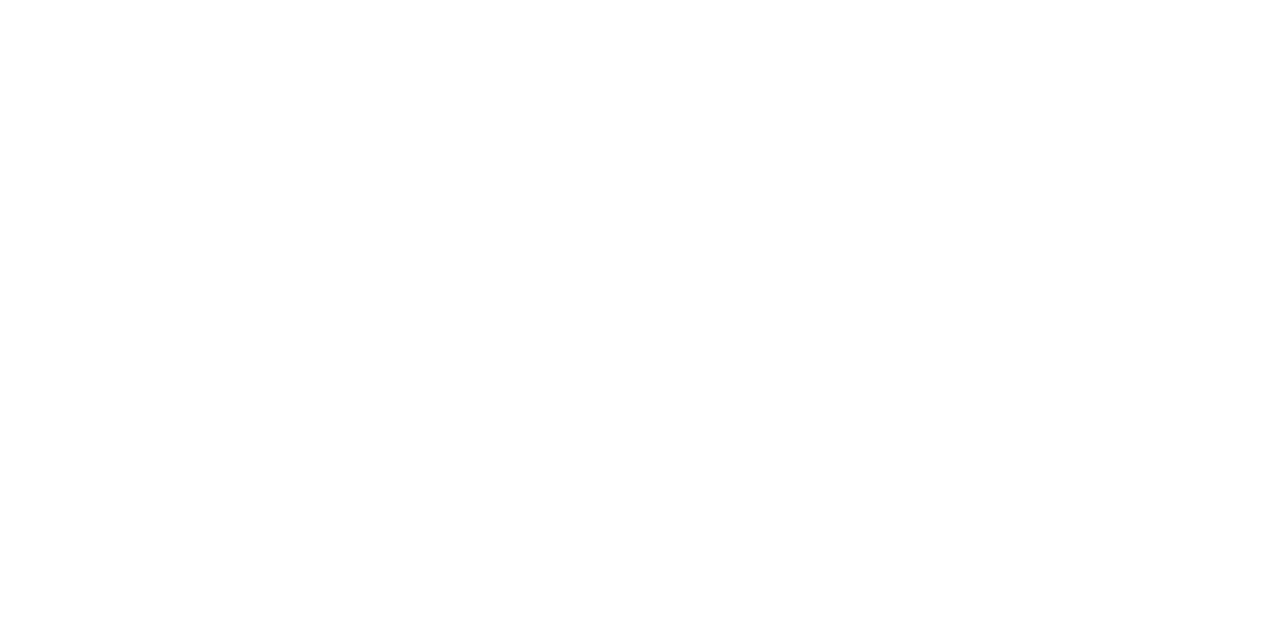
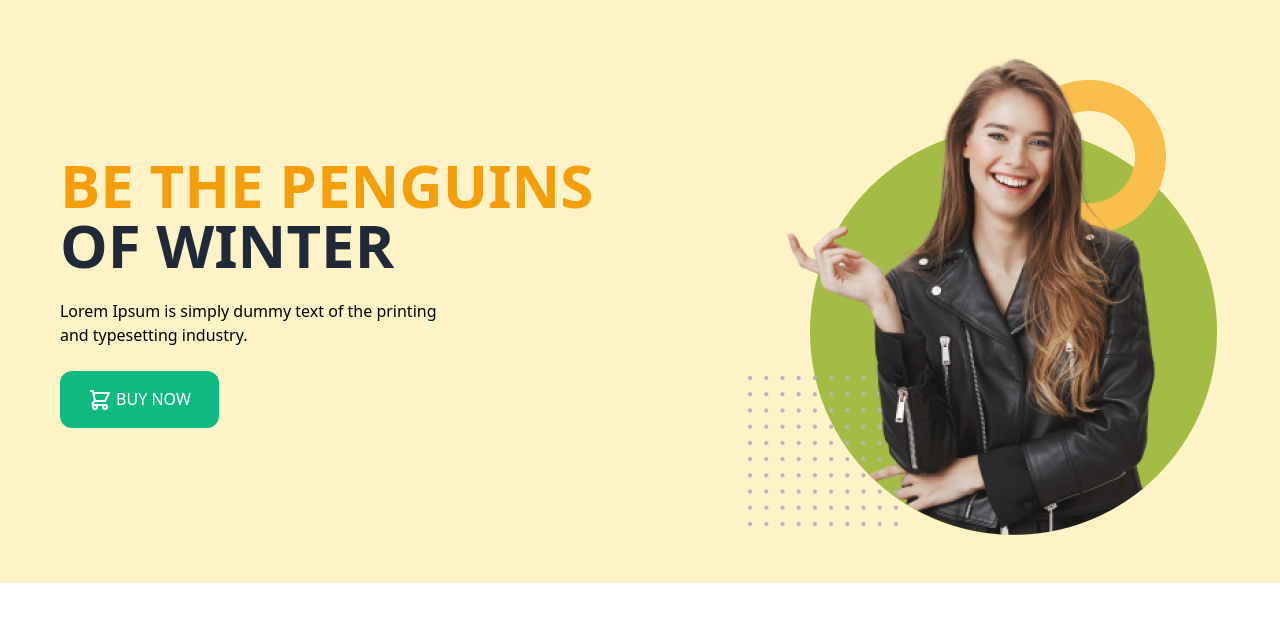
Before and after one commit to mejbahrafi/penguin-fashion-tailwind, a plain HTML site: page index.html in a window 1280 px wide. Drawn offline with nearby package versions, Linux system fonts and the light colour scheme.

Commit message:
header added

```diff
--- a/index.html
+++ b/index.html
@@ -8,9 +8,47 @@
     <title>Penguin Fashion</title>
     <!-- Favicon -->
     <link rel="shortcut icon" href="penguin.png" type="image/x-icon">
+    <!-- tailwind stylesheet -->
+    <link href="https://unpkg.com/tailwindcss@^2/dist/tailwind.min.css" rel="stylesheet">
+    <!-- Font-awesome -->
+    <script src="https://kit.fontawesome.com/b7e9c27298.js" crossorigin="anonymous"></script>
 </head>
 
 <body>
+    <!-- header-section-started -->
+    <header class="bg-yellow-100">
+        <section class="container">
+            <div class="flex justify-around items-center py-12 ">
+                <div class="space-y-6">
+                    <h1 class="text-6xl font-bold uppercase"><span class="text-yellow-500">Be the penguins</span> <br>
+                        <span class="text-gray-800">of winter</span>
+                    </h1>
+                    <p class="font-normal w-2/3">Lorem Ipsum is simply dummy text of the printing
+                        and typesetting industry.</p>
+
+
+
+                    <button class="text-white uppercase px-7 py-4 bg-green-500 rounded-xl font-medium"><svg
+                            xmlns="http://www.w3.org/2000/svg" class="h-6 w-6 inline" fill="none" viewBox="0 0 24 24"
+                            stroke="currentColor">
+                            <path stroke-linecap="round" stroke-linejoin="round" stroke-width="2"
+                                d="M3 3h2l.4 2M7 13h10l4-8H5.4M7 13L5.4 5M7 13l-2.293 2.293c-.63.63-.184 1.707.707 1.707H17m0 0a2 2 0 100 4 2 2 0 000-4zm-8 2a2 2 0 11-4 0 2 2 0 014 0z" />
+                        </svg> Buy
+                        Now</button>
+
+                </div>
+                <div class="">
+                    <img src="images/model.png" alt="">
+                </div>
+            </div>
+
+
+        </section>
+    </header>
+    <!-- main-section-started -->
+    <main>
+
+    </main>
 
 </body>
 
```
